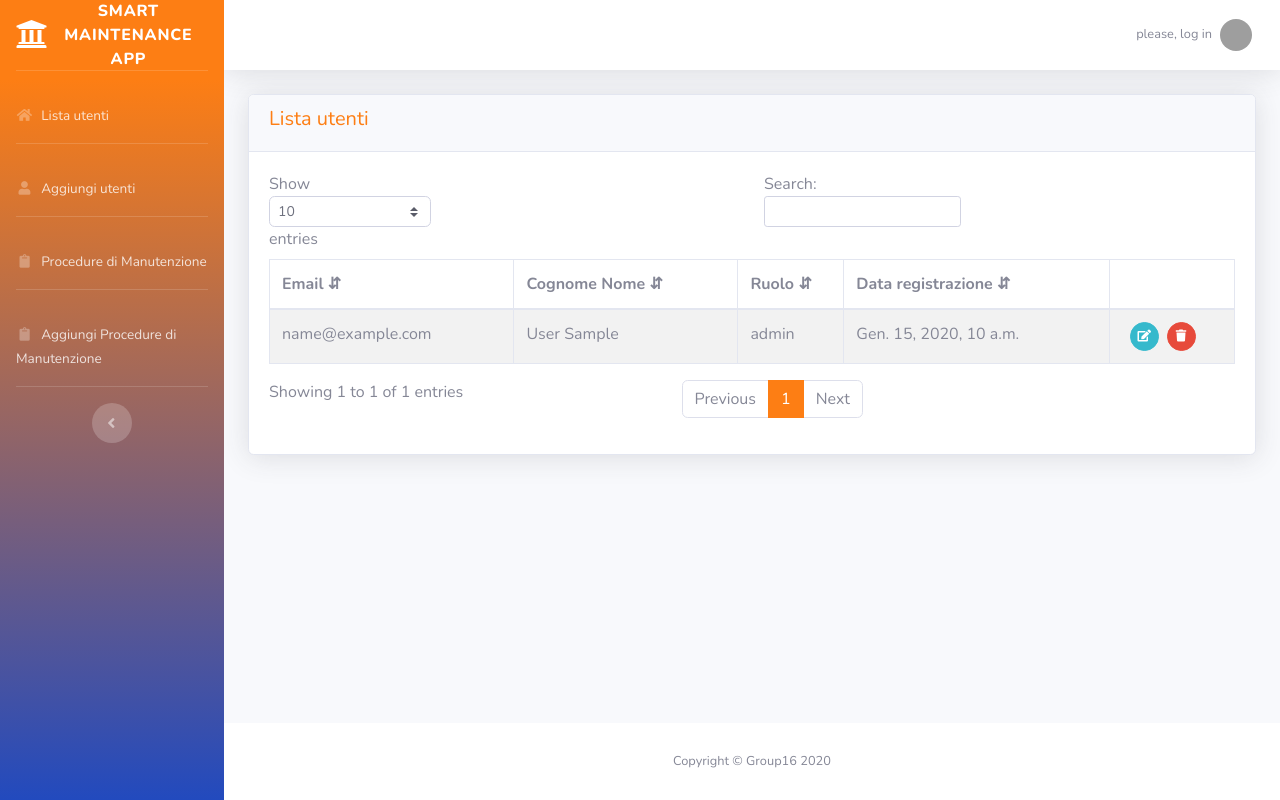
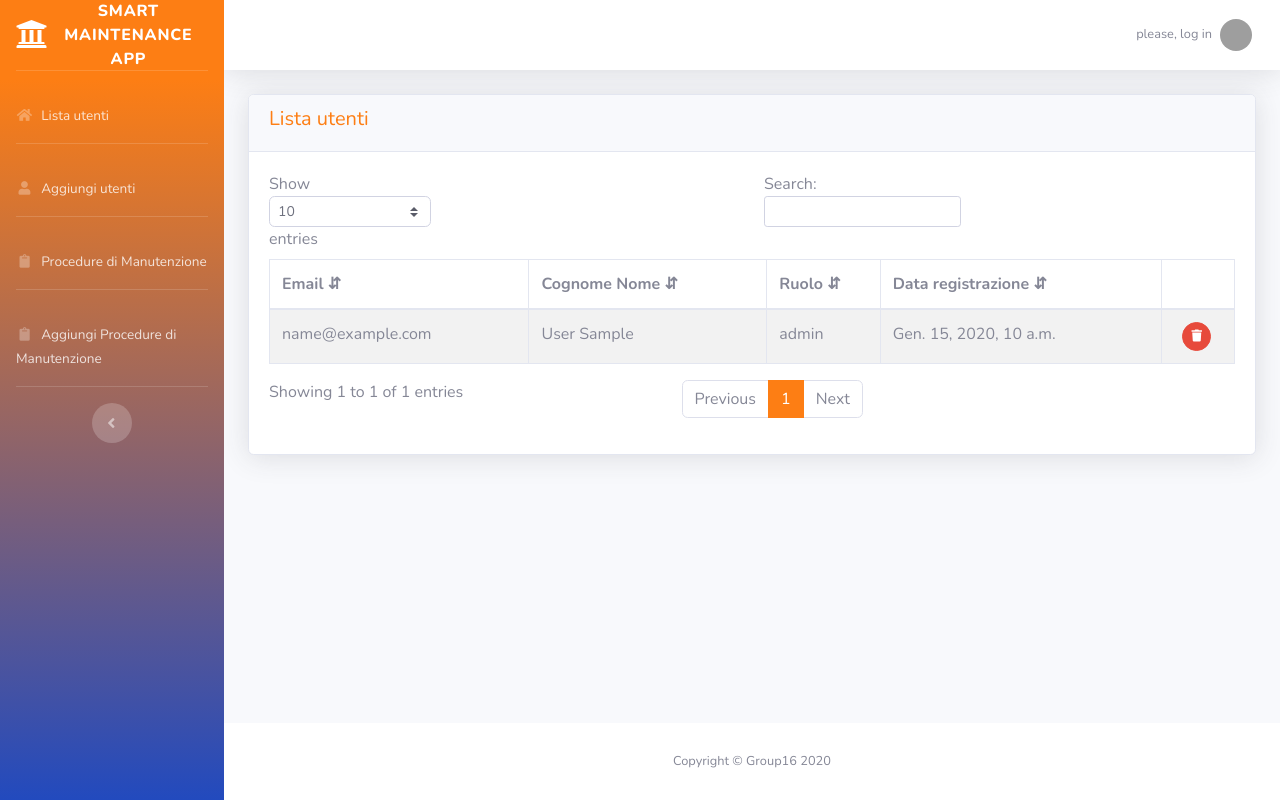
Before and after one commit to virginz/projectSE, a Django app: template projectSE/portal/templates/portal/admin/admin_home.html in a window 1280 px wide. Run offline with Django 3.2, Linux system fonts and the light colour scheme; the template is opened without the code that fills it: most values are stand-ins (such as "Sample title", 1, 10 or a date in 2020); some libraries are stand-ins or nearby versions; grey boxes are pictures that could not be loaded.

Commit message:
'fix_bugs_user'

```diff
--- a/projectSE/portal/templates/portal/admin/admin_home.html
+++ b/projectSE/portal/templates/portal/admin/admin_home.html
@@ -23,9 +23,6 @@
                         <td>{{ user.profile.user_type}}</td>
                         <td>{{ user.date_joined}}</td>
                         <td>
-                            <form action="{% url 'user_edit' user.pk %}" method="get" style="float: left"> {% csrf_token %}
-                                <button class="btn btn-info btn-circle btn-sm ml-2"><i class="fas fa-edit"></i></button>
-                            </form>
                             <form action="{% url 'user_delete' user.pk %}" method="post" style="float: left">
                                 {% csrf_token %}
                                 <button class="btn btn-danger btn-circle btn-sm ml-2" onclick="return confirm('Are you sure?');"><i class="fas fa-trash "></i></button>
```
